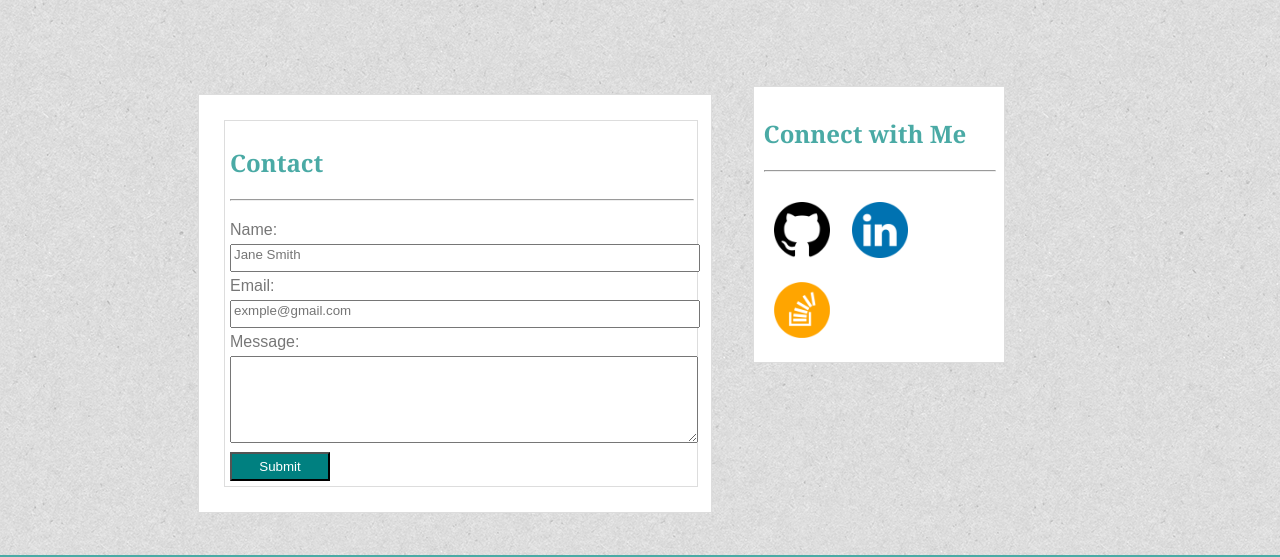
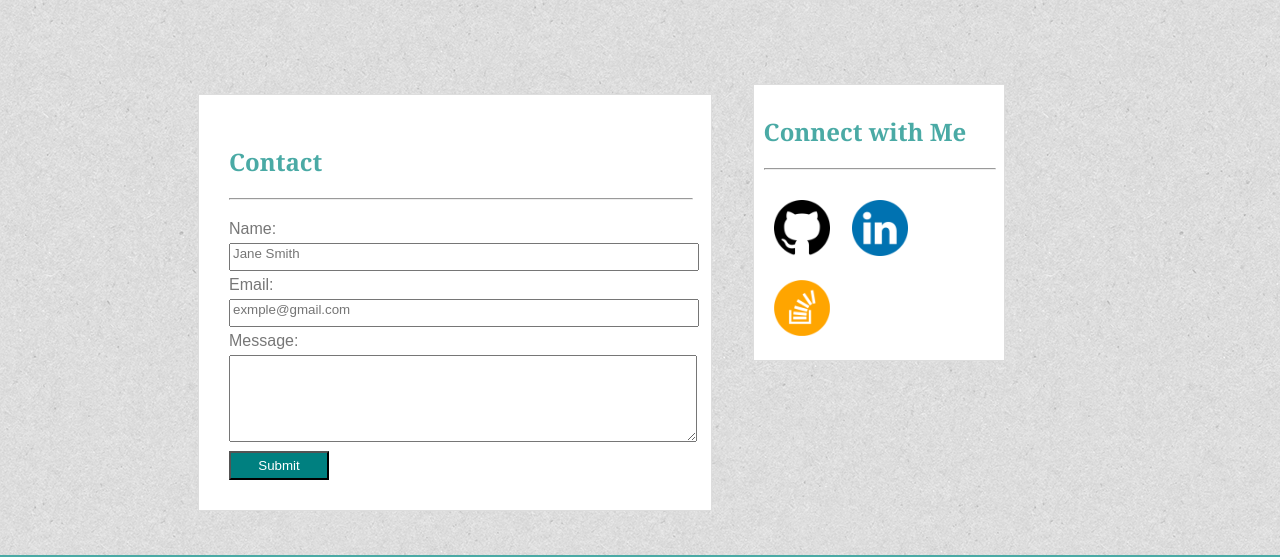
Before and after one commit to chris-aqui/Basic-Portfolio, a plain HTML site: page contact.html in a window 1280 px wide. Shown: the part 176-733 px from the top of the page. Drawn offline with Linux system fonts and the light colour scheme.

Commit message:
Update style.css

```diff
--- a/assets/css/style.css
+++ b/assets/css/style.css
@@ -55,7 +55,7 @@ body {
 .leftSide {
   padding: 5px;
   width: 100%;
-  border: 1px solid #dddddd;
+  /* border: 1px solid #dddddd; */
   margin: 0;
 }
 
```
